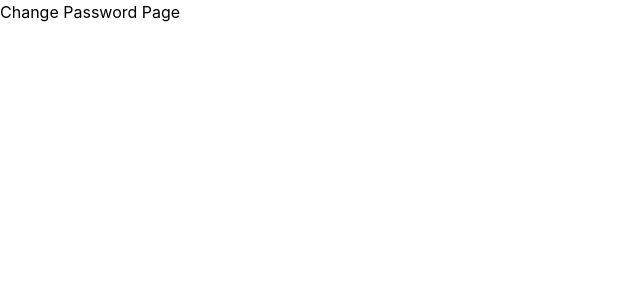
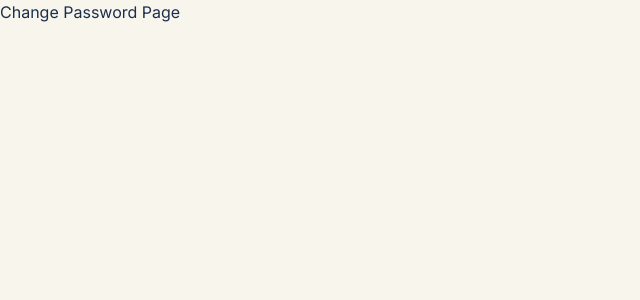
Before and after one commit to maayaneshco/FullStack_Final_Project, a React (Vite) app in the folder client/: page /change-password in a window 1280 px wide. Shown: the top 300 px of the page, without its empty margins (0-640 px from the left). Built offline with nearby package versions, Linux system fonts and the light colour scheme.

Commit message:
Create global design system foundation

```diff
--- a/client/index.html
+++ b/client/index.html
@@ -1,13 +1,22 @@
 <!doctype html>
 <html lang="en">
+
 <head>
   <meta charset="UTF-8" />
   <link rel="icon" type="image/svg+xml" href="/favicon.svg" />
   <meta name="viewport" content="width=device-width, initial-scale=1.0" />
   <title>client</title>
+  <link rel="preconnect" href="https://fonts.googleapis.com" />
+
+  <link rel="preconnect" href="https://fonts.gstatic.com" crossorigin />
+
+  <link href="https://fonts.googleapis.com/css2?family=Inter:wght@300;400;500;600;700;800&display=swap"
+    rel="stylesheet" />
 </head>
+
 <body>
   <div id="root"></div>
   <script type="module" src="/src/main.jsx"></script>
 </body>
+
 </html>
--- a/client/src/styles/globals.css
+++ b/client/src/styles/globals.css
@@ -1 +1,113 @@
 @import "tailwindcss";
+
+@theme {
+    /* ==========================
+       Typography
+    ========================== */
+    --font-sans: "Inter", sans-serif;
+
+    /* ==========================
+       Brand Colors
+    ========================== */
+    --color-primary: #1a2f4d;
+    --color-primary-light: #284567;
+    --color-primary-dark: #122136;
+
+    --color-accent: #d4a574;
+    --color-accent-light: #e8c49b;
+
+    /* ==========================
+       Backgrounds
+    ========================== */
+    --color-background: #f8f5ed;
+    --color-surface: #ffffff;
+
+    /* ==========================
+       Text
+    ========================== */
+    --color-text-primary: #1a2f4d;
+    --color-text-secondary: #6b7280;
+    --color-text-muted: #9ca3af;
+
+    /* ==========================
+       Borders
+    ========================== */
+    --color-border: #e5e7eb;
+
+    /* ==========================
+       Status Colors
+    ========================== */
+    --color-success: #22c55e;
+    --color-warning: #f59e0b;
+    --color-danger: #ef4444;
+    --color-info: #3b82f6;
+
+    /* ==========================
+       Border Radius
+    ========================== */
+    --radius-sm: 0.5rem;
+    --radius-md: 0.75rem;
+    --radius-lg: 1rem;
+    --radius-xl: 1.25rem;
+
+    /* ==========================
+       Shadows
+    ========================== */
+    --shadow-card: 0 2px 10px rgba(15, 23, 42, 0.08);
+    --shadow-dropdown: 0 8px 24px rgba(15, 23, 42, 0.12);
+    --shadow-modal: 0 12px 36px rgba(15, 23, 42, 0.18);
+
+    /* ==========================
+       Motion
+    ========================== */
+    --transition-fast: 150ms ease-in-out;
+    --transition-normal: 250ms ease-in-out;
+    --transition-slow: 350ms ease-in-out;
+}
+
+/* ==========================
+   Base Styles
+========================== */
+
+*,
+*::before,
+*::after {
+    box-sizing: border-box;
+}
+
+html {
+    scroll-behavior: smooth;
+}
+
+body {
+    margin: 0;
+    min-height: 100vh;
+    font-family: var(--font-sans);
+    background-color: var(--color-background);
+    color: var(--color-text-primary);
+    text-rendering: optimizeLegibility;
+    -webkit-font-smoothing: antialiased;
+    -moz-osx-font-smoothing: grayscale;
+}
+
+button,
+input,
+textarea,
+select {
+    font: inherit;
+}
+
+button {
+    cursor: pointer;
+    transition: var(--transition-fast);
+}
+
+img {
+    display: block;
+    max-width: 100%;
+}
+
+a {
+    color: inherit;
+    text-decoration: none;
+}
```
Lines whose indentation alone changed are shown as unchanged.
